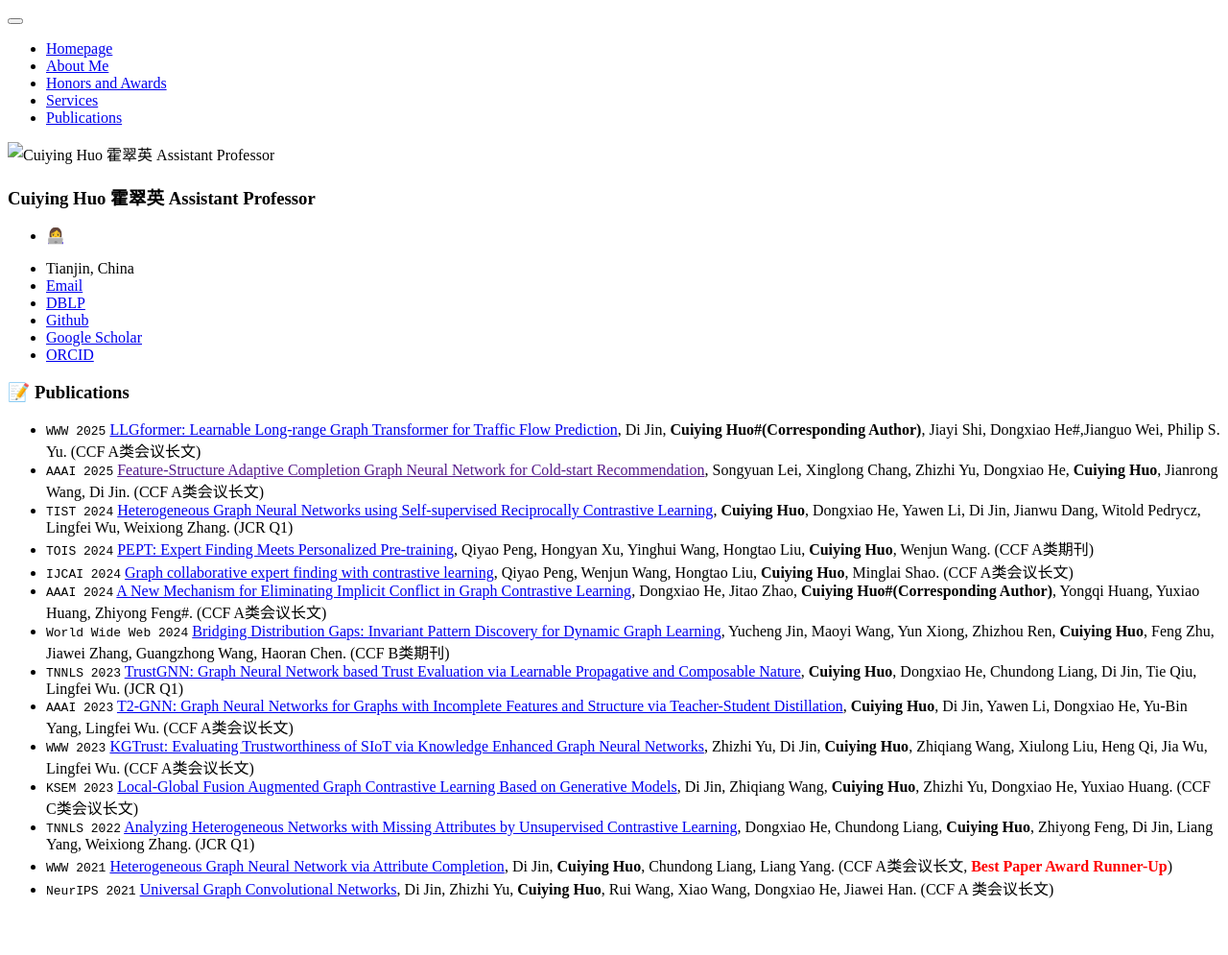
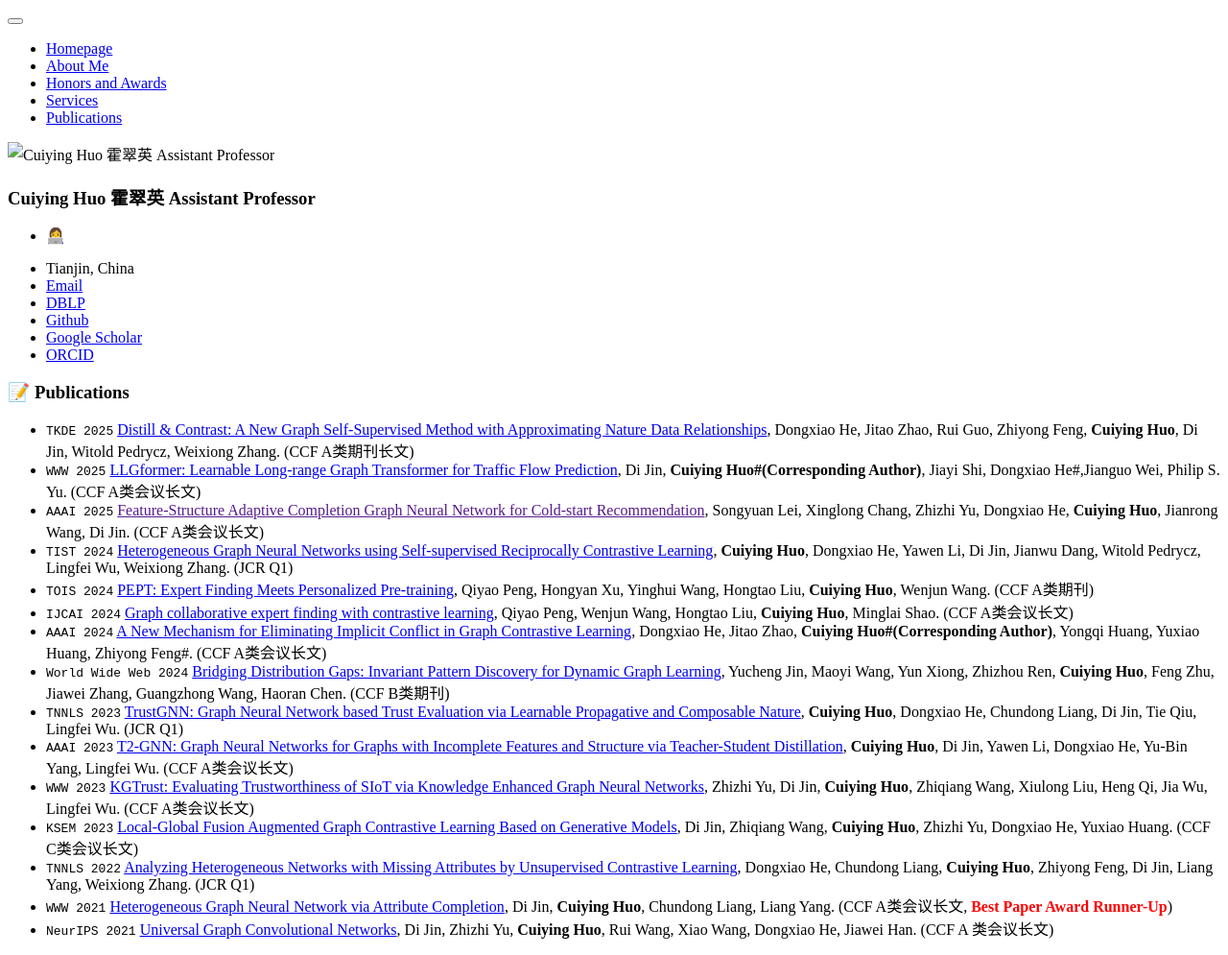
Before and after one commit to Cuiying-Huo/Cuiying-Huo.github.io, a Jekyll site: the page built from _pages/includes/pub.md, in a window 1280 px wide. Shown: the whole page at 96% size. Built offline with Jekyll 4.4.1, drawn with Linux system fonts in a browser that asks for light colours; our own code applies the rules of GitHub Pages for plain Markdown files; before the commit the page ends 953 px from its top, so only the background shows below that.

Commit message:
Update pub.md

```diff
--- a/_pages/includes/pub.md
+++ b/_pages/includes/pub.md
@@ -1,4 +1,5 @@
 # 📝 Publications
+- ``TKDE 2025`` [Distill & Contrast: A New Graph Self-Supervised Method with Approximating Nature Data Relationships](https://ieeexplore.ieee.org/abstract/document/10938656), Dongxiao He, Jitao Zhao, Rui Guo, Zhiyong Feng, **Cuiying Huo**, Di Jin, Witold Pedrycz, Weixiong Zhang. (CCF A类期刊长文)
 - ``WWW 2025`` [LLGformer: Learnable Long-range Graph Transformer for Traffic Flow Prediction](https://openreview.net/forum?id=7VjR70sxti), Di Jin, <b>Cuiying Huo#(Corresponding Author)</b>, Jiayi Shi, Dongxiao He#,Jianguo Wei, Philip S. Yu. (CCF A类会议长文)
 - ``AAAI 2025`` [Feature-Structure Adaptive Completion Graph Neural Network for Cold-start Recommendation](), Songyuan Lei, Xinglong Chang, Zhizhi Yu, Dongxiao He, **Cuiying Huo**, Jianrong Wang, Di Jin. (CCF A类会议长文)
 - ``TIST 2024`` [Heterogeneous Graph Neural Networks using Self-supervised Reciprocally Contrastive Learning](https://dl.acm.org/doi/abs/10.1145/3706115), **Cuiying Huo**, Dongxiao He, Yawen Li, Di Jin, Jianwu Dang, Witold Pedrycz, Lingfei Wu, Weixiong Zhang. (JCR Q1)
```
